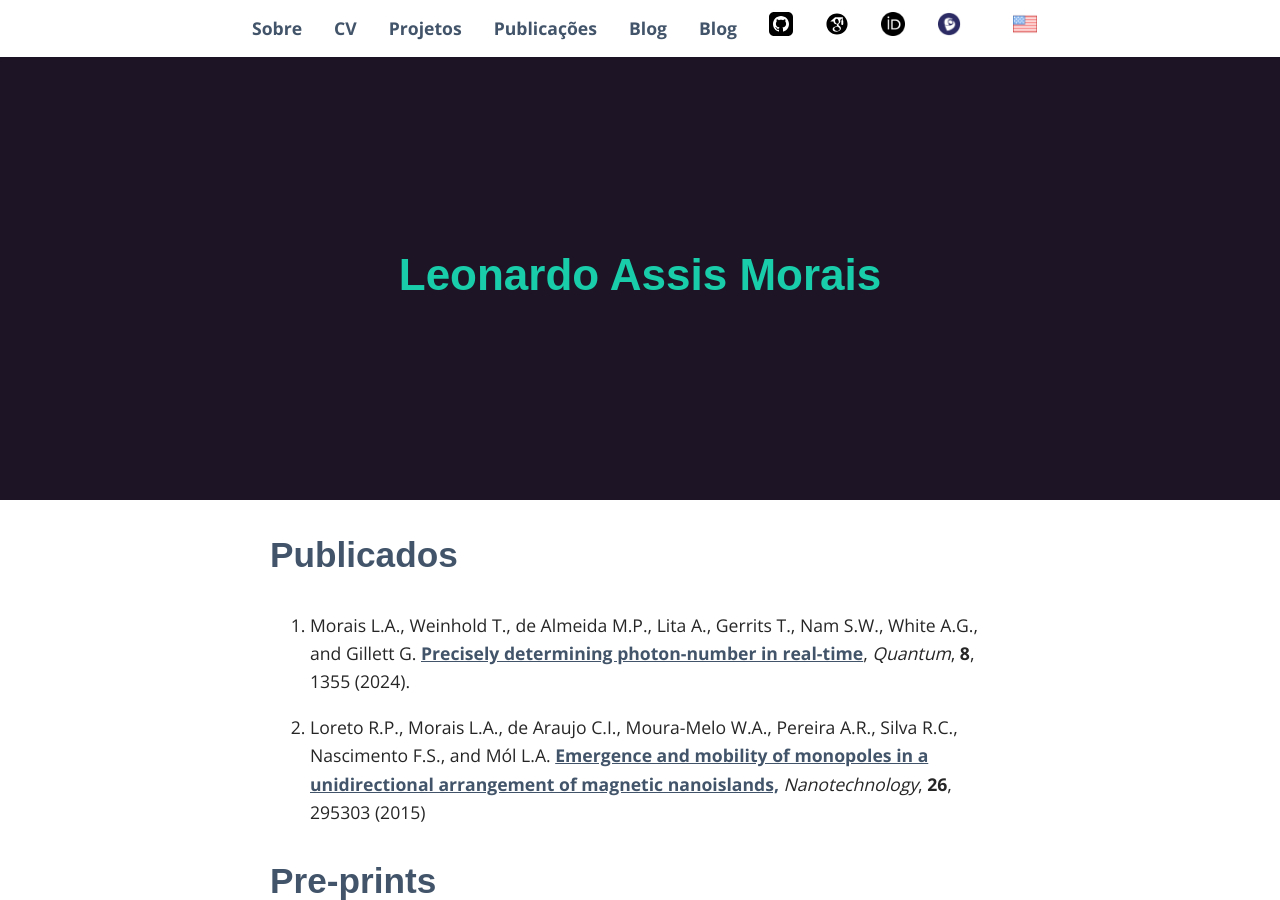
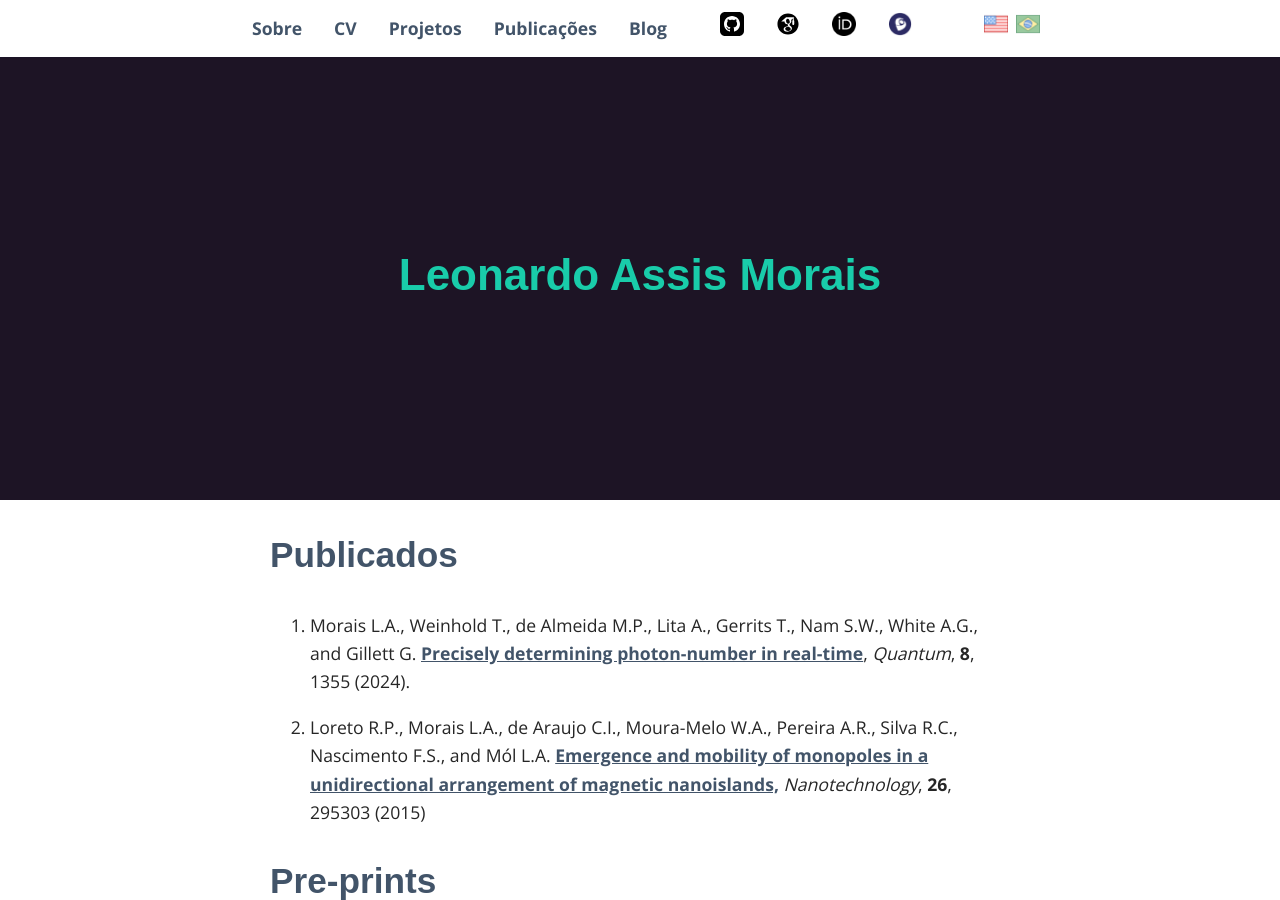
Before and after one commit to Leo-am/Leo-am.github.io, a Jekyll site: the page built from _pages/pt/04_publications.md, in a window 1280 px wide and 900 px high. Built offline with Jekyll 4.4.1, drawn with Linux system fonts in a browser that asks for light colours; some web fonts are replaced.

Commit message:
fixing double blog

```diff
--- a/_includes/header.html
+++ b/_includes/header.html
@@ -8,7 +8,6 @@
             <li><a href="{{ page.url | relative_url }}">{{ page.title }}</a></li>
           {% endif %}
         {% endfor %}
-        <li><a href="{{ '/' | append: page.lang | append: '/blog/' | relative_url }}">Blog</a></li>
       </ul>
 
       <ul class="social-icons">
```
